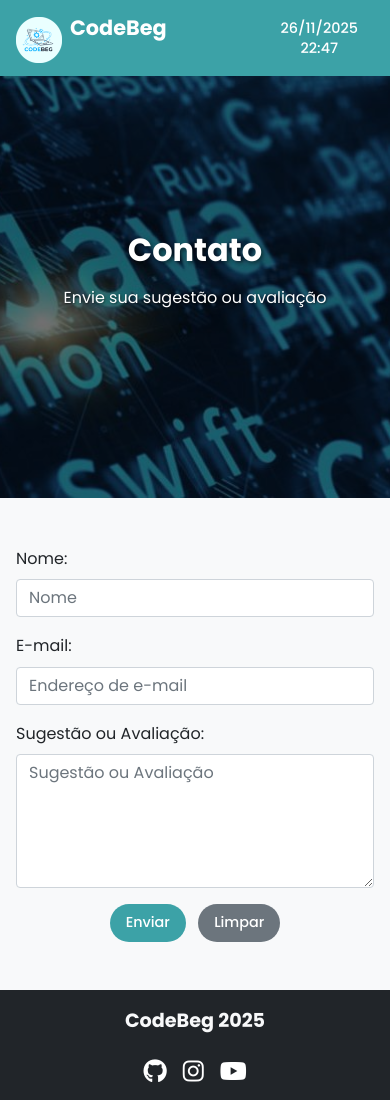
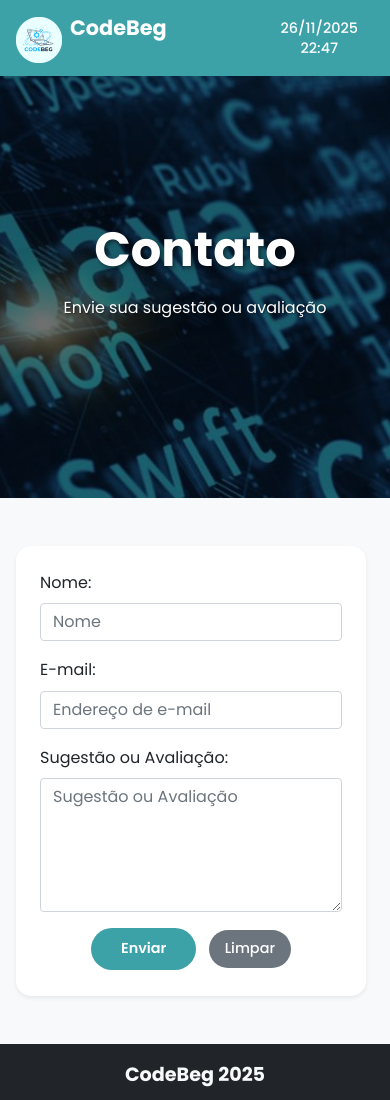
Before and after one commit to higorber/CodeBeg, a plain HTML site: page contato.html in a window 390 px wide. Shown: the top 1100 px of the page. Drawn offline with Linux system fonts and the light colour scheme.

Commit message:
feat: Modernizar página de contato e implementar envio de sugestão com validação
- Layout da página contato.html modernizado com card e estilos responsivos.
- Adicionado o botão 'Enviar' com o estilo btn-custom-btn.
- Formulário configurado para usar o FormSubmit para envio de e-mail.
- Adicionado campo oculto '_autoresponse' para enviar e-mail de validação ao remetente.
- Página de agradecimento (obrigado.html) atualizada com mensagem de confirmação de envio e menção ao e-mail de validação.

```diff
--- a/contato.html
+++ b/contato.html
@@ -24,7 +24,8 @@
 
   <main class="container my-5">
     <div class="row justify-content-center">
-      <div class="col-lg-6">
+      <div class="col-lg-8">
+          <div class="card shadow-sm p-4">
         <form action="https://formsubmit.co/tccsigap2022@gmail.com" method="POST">
           <div class="mb-3">
             <label for="nome" class="form-label">Nome:</label>
@@ -39,12 +40,14 @@
             <textarea class="form-control" name="message" id="descricao" placeholder="Sugestão ou Avaliação" rows="5" maxlength="255" required></textarea>
           </div>
           <input type="hidden" name="_captcha" value="false"/>
-          <input type="hidden" name="_next" value="http://sigap.atspace.eu/obrigado.html"/>
+          <input type="hidden" name="_autoresponse" value="Obrigado pela sua sugestão! Recebemos sua mensagem e vamos analisá-la. Em breve, você terá novidades sobre o CodeBeg."/>
+          <input type="hidden" name="_next" value="obrigado.html"/>
           <div class="text-center">
-            <button type="submit" class="btn btn-primary me-2">Enviar</button>
+            <button type="submit" class="btn btn-custom-btn me-2">Enviar</button>
             <button type="reset" class="btn btn-secondary">Limpar</button>
           </div>
         </form>
+          </div>
       </div>
     </div>
   </main>
--- a/css/main.css
+++ b/css/main.css
@@ -997,3 +997,38 @@ a:hover {
     font-size: 0.9rem;
   }
 }
+
+
+/* Estilos da Página de Contato */
+.hero-section h1 {
+    font-size: 3rem;
+    font-weight: 700;
+}
+
+.card.shadow-sm {
+    border: none;
+    border-radius: 15px;
+    transition: all 0.3s ease-in-out;
+}
+
+.card.shadow-sm:hover {
+    transform: translateY(-5px);
+    box-shadow: 0 0.5rem 1rem rgba(0, 0, 0, 0.15) !important;
+}
+
+.btn-custom-btn {
+    background-color: #3ca2a7;
+    border-color: #3ca2a7;
+    color: #fff;
+    padding: 10px 30px;
+    border-radius: 50px;
+    font-weight: 600;
+    transition: all 0.3s ease-in-out;
+}
+
+.btn-custom-btn:hover {
+    background-color: #328a8e;
+    border-color: #328a8e;
+    transform: translateY(-2px);
+    box-shadow: 0 4px 15px rgba(60, 162, 167, 0.3);
+}
```
Also changed, not shown: obrigado.html (+9 -8 lines).
